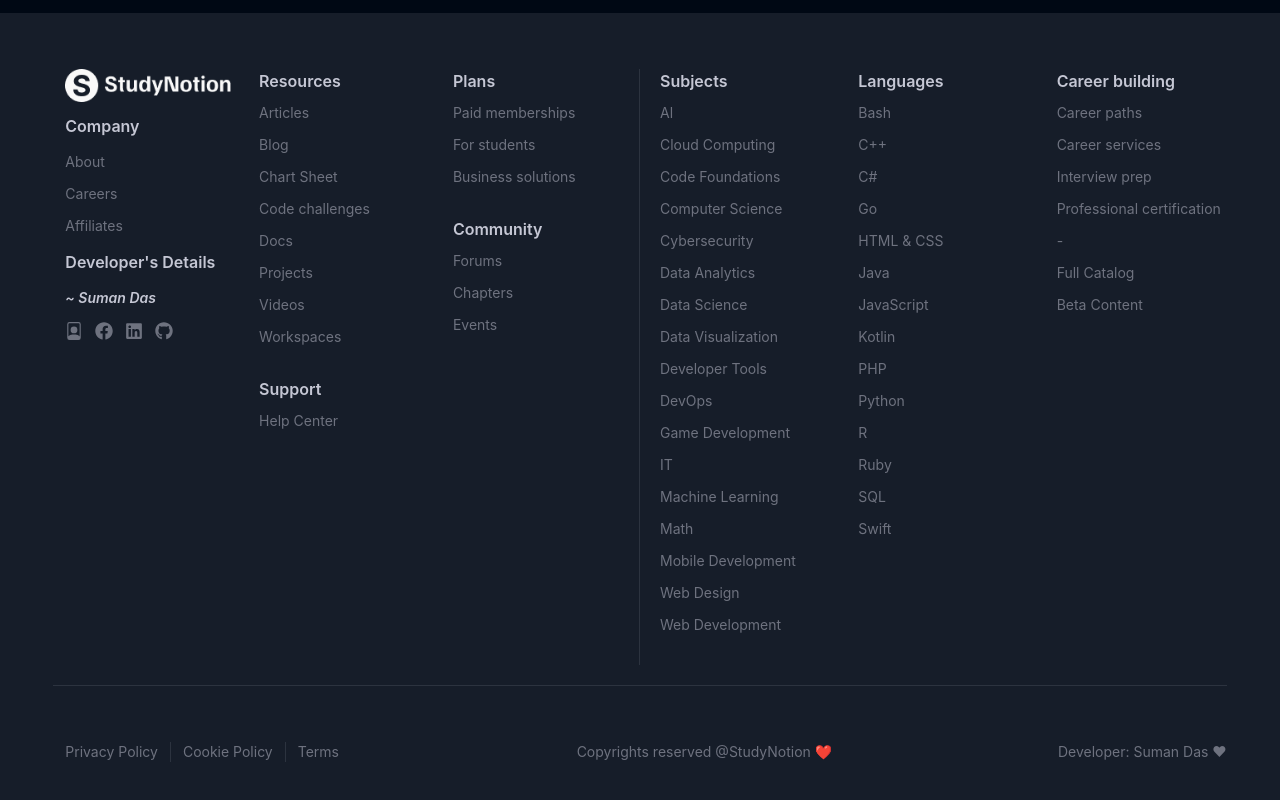
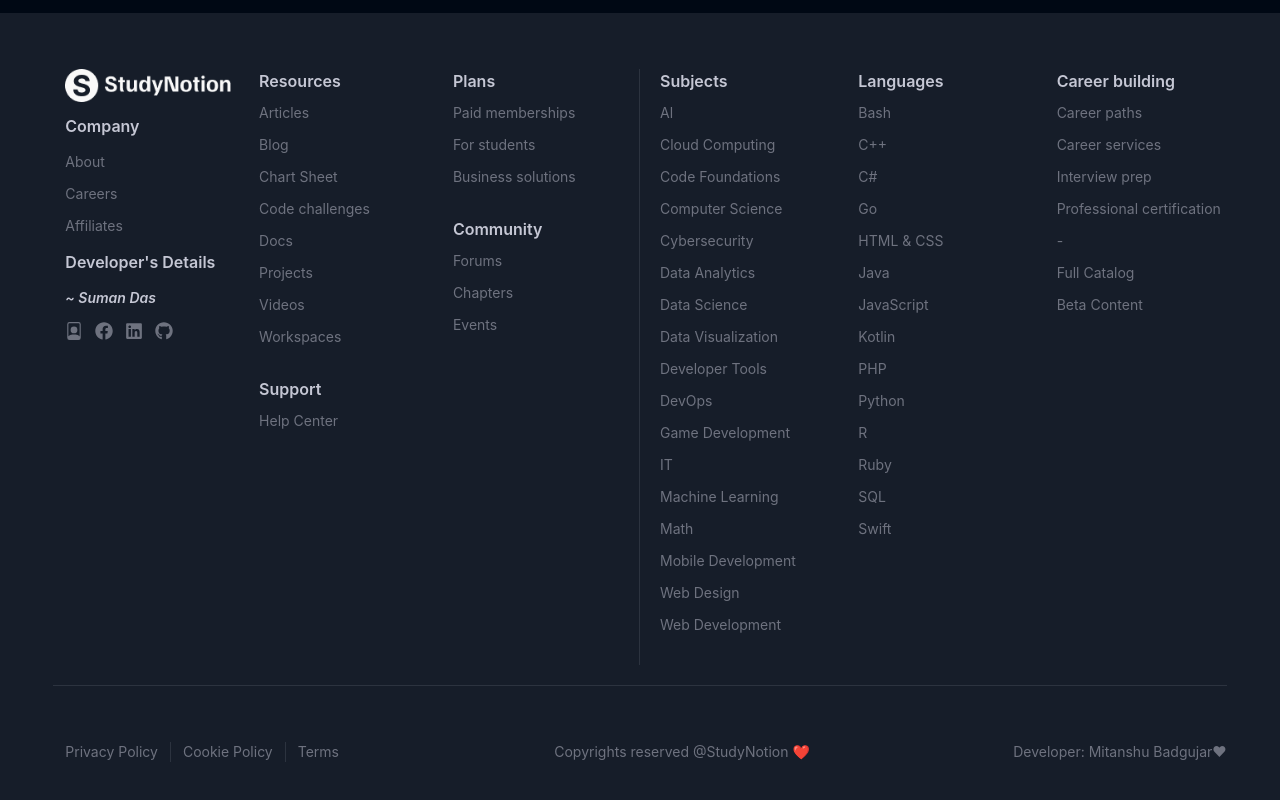
Before and after one commit to Mitanshubad/stdn-hosting, a React (Create React App) app: page / in a window 1280 px wide. Shown: the part 5112-5912 px from the top of the page. Built offline with nearby package versions, Linux system fonts and the light colour scheme; no server answers.

Commit message:
Update Footer.jsx

```diff
--- a/src/components/common/Footer.jsx
+++ b/src/components/common/Footer.jsx
@@ -180,7 +180,7 @@
           </div>
 
           <div className="text-center">Copyrights reserved @StudyNotion ❤️</div>
-          <div className="text-center">Developer: Suman Das ❤</div>
+          <div className="text-center">Developer: Mitanshu Badgujar❤</div>
         </div>
       </div>
     </div>
```
